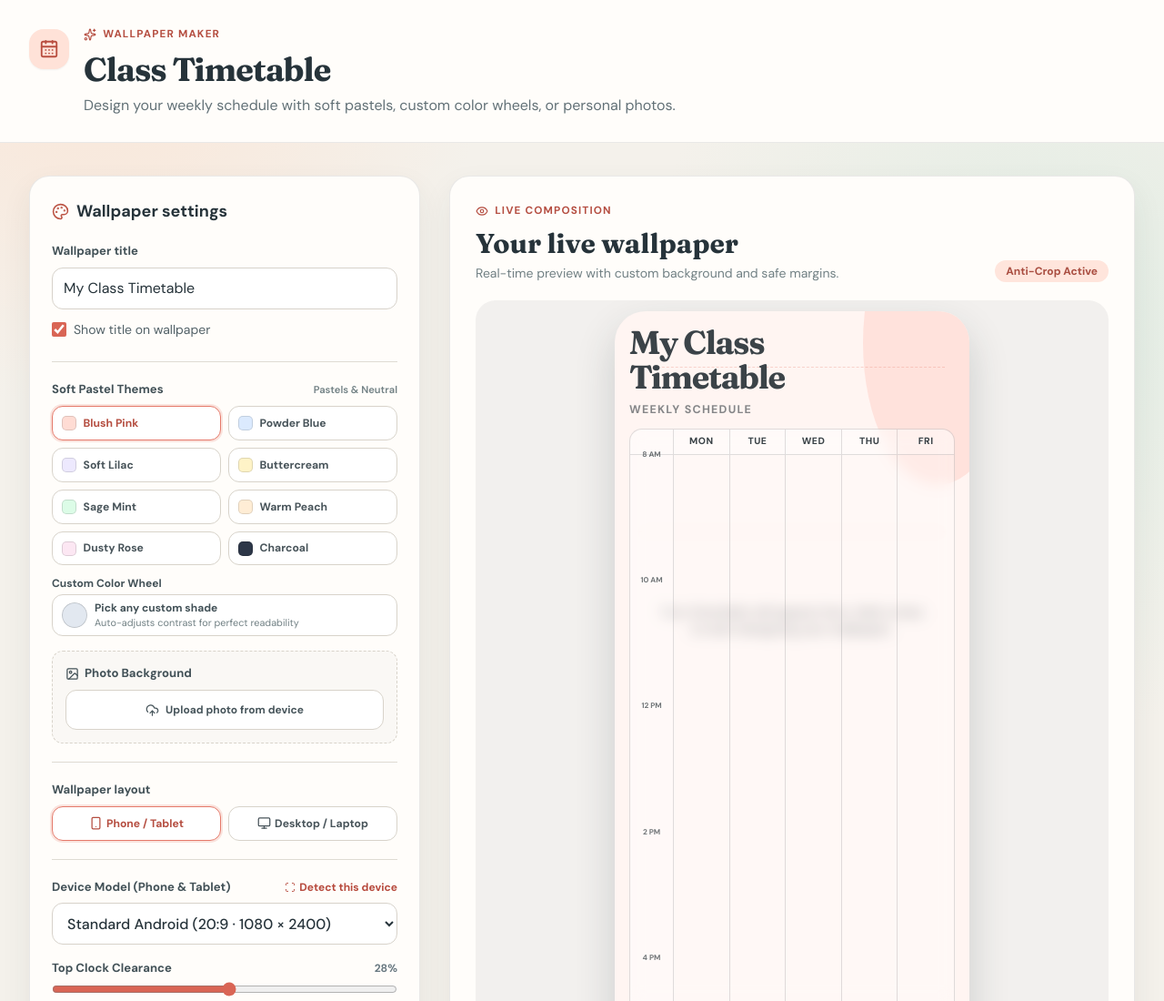
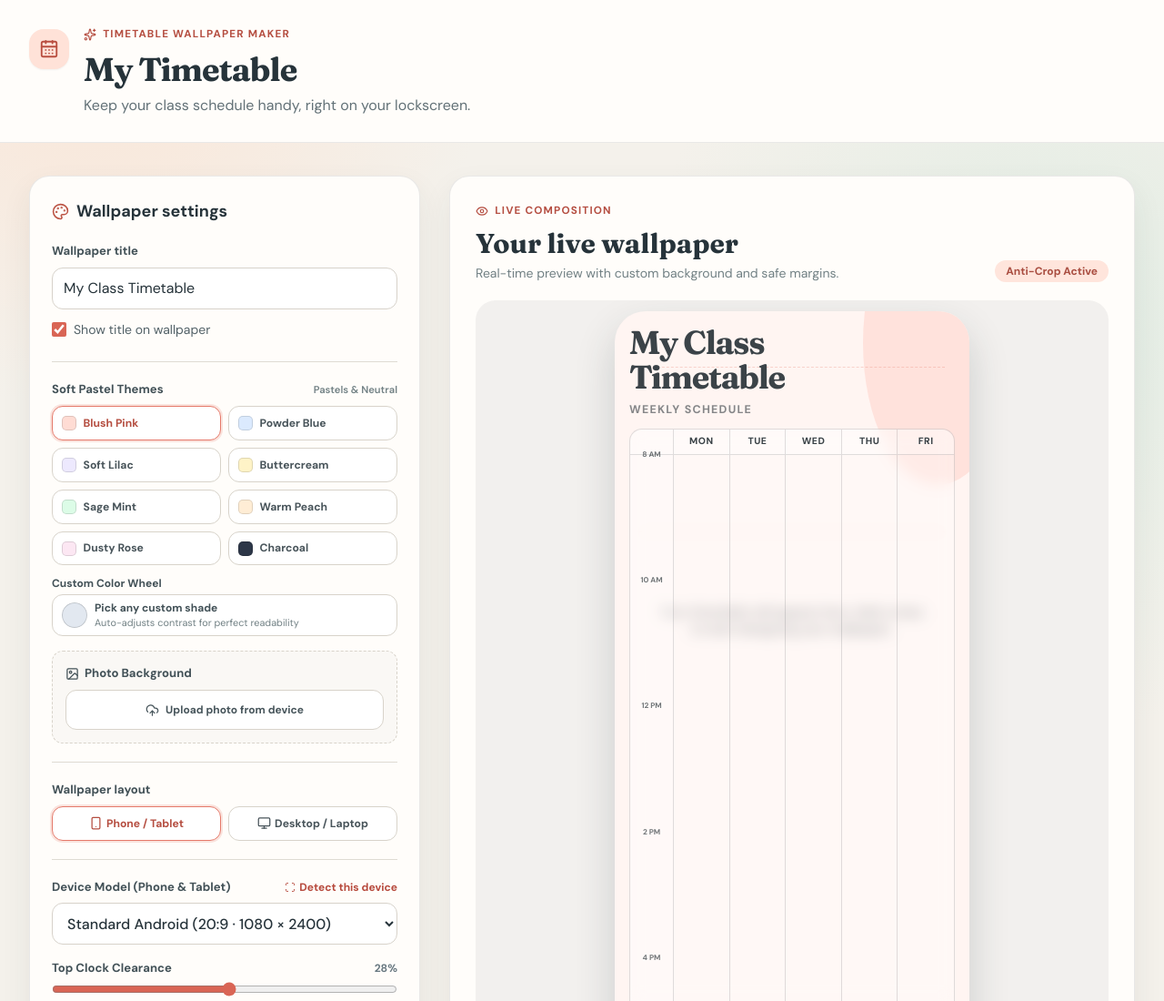
Before and after one commit to sunflowerbloom26/timetable, a plain HTML site: page index.html in a window 1280 px wide. Shown: the top 1100 px of the page at 91% size. Drawn offline with nearby package versions, Linux system fonts and the light colour scheme.

Commit message:
Update index.html

```diff
--- a/index.html
+++ b/index.html
@@ -3,7 +3,7 @@
 <head>
   <meta charset="UTF-8">
   <meta name="viewport" content="width=device-width, initial-scale=1.0">
-  <title>Class Timetable Wallpaper Maker</title>
+  <title>My Timetable</title>
 
   <!-- PWA Meta Tags -->
   <meta name="theme-color" content="#f4f1eb">
@@ -411,10 +411,10 @@
           </div>
           <div>
             <div class="eyebrow">
-              <i data-lucide="sparkles" style="width:14px;height:14px"></i> wallpaper maker
-            </div>
-            <h1 class="canva-text display-font text-3xl sm:text-4xl font-bold tracking-tight mt-1" style="color: rgb(38, 51, 58);">Class Timetable</h1>
-            <p class="canva-text max-w-2xl text-sm sm:text-base text-[#627177] mt-2">Design your weekly schedule with soft pastels, custom color wheels, or personal photos.</p>
+              <i data-lucide="sparkles" style="width:14px;height:14px"></i>  timetable wallpaper maker
+            </div>
+            <h1 class="canva-text display-font text-3xl sm:text-4xl font-bold tracking-tight mt-1" style="color: rgb(38, 51, 58);">My Timetable</h1>
+            <p class="canva-text max-w-2xl text-sm sm:text-base text-[#627177] mt-2">Keep your class schedule handy, right on your lockscreen.</p>
           </div>
         </div>
       </div>
```
